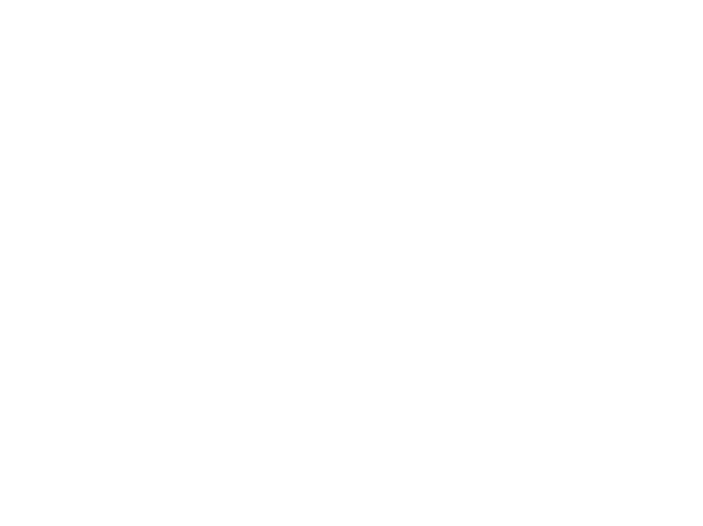
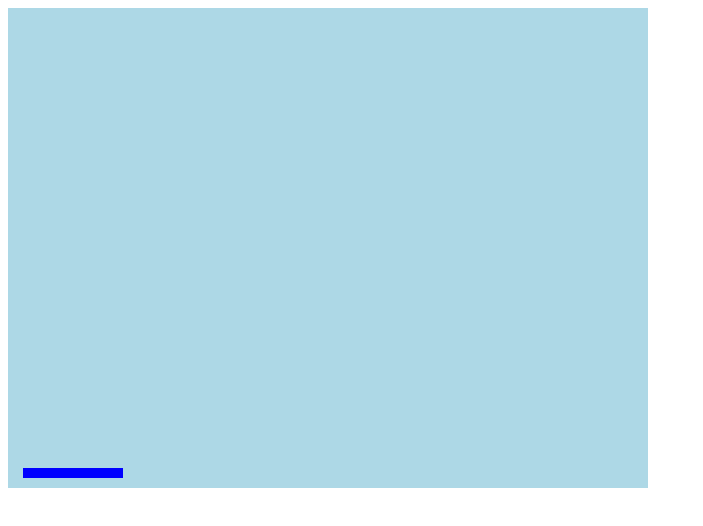
Before and after one commit to fanrok/arkanoid, a plain HTML site: page Index.html in a window 1280 px wide. Shown: the whole page, without its empty margins (0-703 px from the left). Drawn offline with Linux system fonts and the light colour scheme.

Commit message:
Платформа для арканоида готова

```diff
--- a/Index.html
+++ b/Index.html
@@ -7,21 +7,25 @@
         </title>
         <script type="text/javascript" src="js/keys.js"></script>
         <script type="text/javascript" src="js/main.js"></script>
+        <script type="text/javascript" src="js/graph.js"></script>
         <link href="css/main.css" rel="stylesheet">
     </head>
     <body>
-        <canvas id="canv" width="100" height="100"></canvas>
+        <canvas id="canvas" width="640" height="480"></canvas>
         <script type="text/javascript">
-            var ctx = document.getElementById('canv').getContext('2d');
-            function engine() {
-                ctx.clearRect(0, 0, 100, 100);
-                if (isKeyDown('W')) {
-                    ctx.fillText('Нажата W', 20, 20);
+            init();
+            var x = 15;
+            var game = function() {
+                fillAll('#add8e6');
+                drawRect(x, 460, 100, 10, 'blue');
+                if (isKeyDown('D')){
+                    x++;
                 }
-                if (isKeyDown('S')) {
-                    ctx.fillText('Нажата S', 20, 40);
+                if (isKeyDown('A')){
+                    x--;
                 }
-            }
+            };
+            startGame(game);
         </script>
     </body>
 </html>
--- /dev/null
+++ b/js/graph.js
@@ -0,0 +1,21 @@
+var canvas, ctx, width, height;
+var init = function() {
+    canvas = document.getElementById('canvas');
+    width = canvas.width;
+    height = canvas.height;
+    ctx = canvas.getContext('2d');
+};
+
+var clearAll = function() {
+    ctx.clearRect(0, 0, width, height);
+};
+
+var fillAll = function(color) {
+    ctx.fillStyle = color;
+    ctx.fillRect(0, 0, width, height);
+};
+
+var drawRect = function (x, y, w, h, color) {
+    ctx.fillStyle = color;
+    ctx.fillRect(x, y, w, h);
+};
--- a/js/keys.js
+++ b/js/keys.js
@@ -19,22 +19,13 @@ var clearKey = function (keyCode) {
 var isKeyDown = function (keyName) {
     return keyDown[keys[keyName]] == true;
 };
-//Игровой движок
-var gameEngine = function () {
-    if (typeof engine === 'function') {
-        engine();
-    } else {
-        document.body.innerHTML = 'Не определена функция engine';
-    }
-    requestAnimationFrame(gameEngine);
+
+//Стартуем движок
+
+window.onkeydown = function (e) {
+    setKey(e.keyCode);
 };
-//Стартуем движок
-window.onload = function (){
-    window.onkeydown = function (e) {
-        setKey(e.keyCode);
-    };
-    window.onkeyup = function (e) {
-        clearKey(e.keyCode);
-    };
-    gameEngine();
+
+window.onkeyup = function (e) {
+    clearKey(e.keyCode);
 };
--- a/js/main.js
+++ b/js/main.js
@@ -0,0 +1,33 @@
+//Примитивный игровой движок
+var _renderer = (function () {
+    return window.requestAnimationFrame ||
+     window.webkitRequestAnimationFrame ||
+        window.mozRequestAnimationFrame ||
+          window.oRequestAnimationFrame ||
+         window.msRequestAnimationFrame ||
+        function (callback) {
+        setTimeout(callback, 1000/60)
+    };
+})();
+
+var _engine = function () {
+    console.log('Игровой цикл не инициализирован');
+};
+
+var startGame = function (game) {
+    if (typeof game == 'function') {
+        _engine = game;
+    }
+    gameLoop();
+};
+
+var setGame = function (game) {
+    if (typeof game == 'function') {
+        _engine = game;
+    }
+};
+
+var gameLoop = function () {
+    _engine();
+    _renderer(gameLoop);
+}
```
